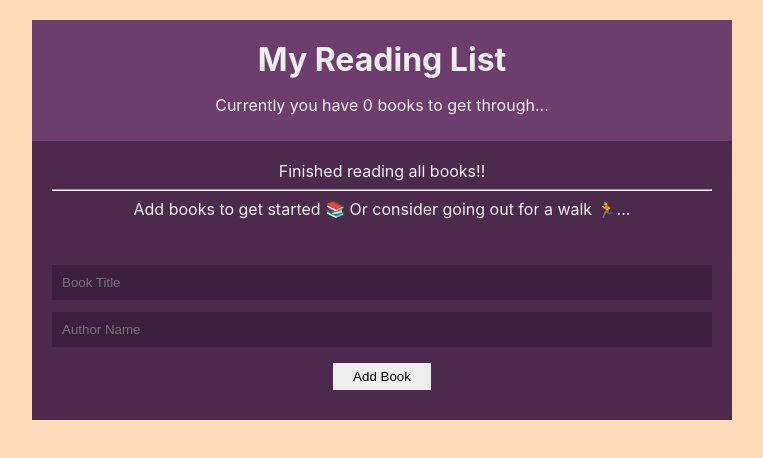
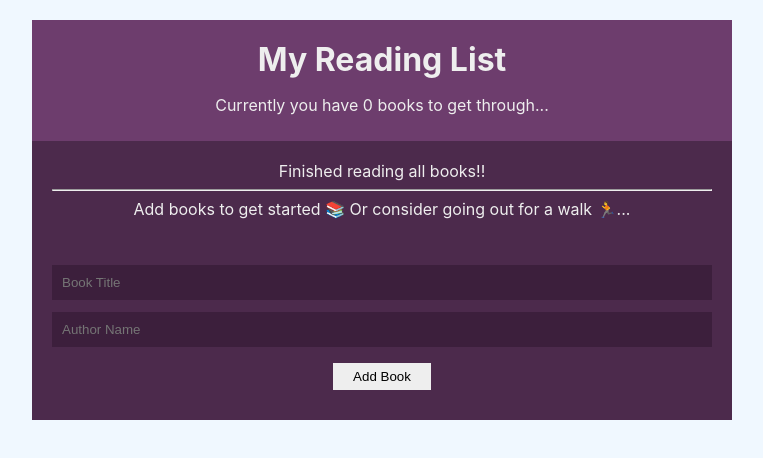
Before and after one commit to esinghrahul/react-reading-list, a React (Create React App) app: page / in a window 1280 px wide. Shown: the top 458 px of the page, without its empty margins (258-1021 px from the left). Built offline with nearby package versions, Linux system fonts and the light colour scheme.

Commit message:
Updated favicon and added gh-pages for deployment

```diff
--- a/package.json
+++ b/package.json
@@ -2,10 +2,12 @@
   "name": "reading-list",
   "version": "0.1.0",
   "private": true,
+  "homepage": "https://esinghrahul.github.io/react-reading-list/",
   "dependencies": {
     "@testing-library/jest-dom": "^4.2.4",
     "@testing-library/react": "^9.5.0",
     "@testing-library/user-event": "^7.2.1",
+    "gh-pages": "^3.1.0",
     "react": "^16.13.1",
     "react-dom": "^16.13.1",
     "react-scripts": "3.4.1",
@@ -15,7 +17,9 @@
     "start": "react-scripts start",
     "build": "react-scripts build",
     "test": "react-scripts test",
-    "eject": "react-scripts eject"
+    "eject": "react-scripts eject",
+    "predeploy": "npm run build",
+    "deploy": "gh-pages -d build"
   },
   "eslintConfig": {
     "extends": "react-app"
--- a/src/index.css
+++ b/src/index.css
@@ -5,7 +5,7 @@ body {
     sans-serif;
   -webkit-font-smoothing: antialiased;
   -moz-osx-font-smoothing: grayscale;
-  background: peachpuff;
+  background: aliceblue;
 }
 
 .App{
```
Also changed, not shown: 2 other files (tests, documents, lock files or other folders).
